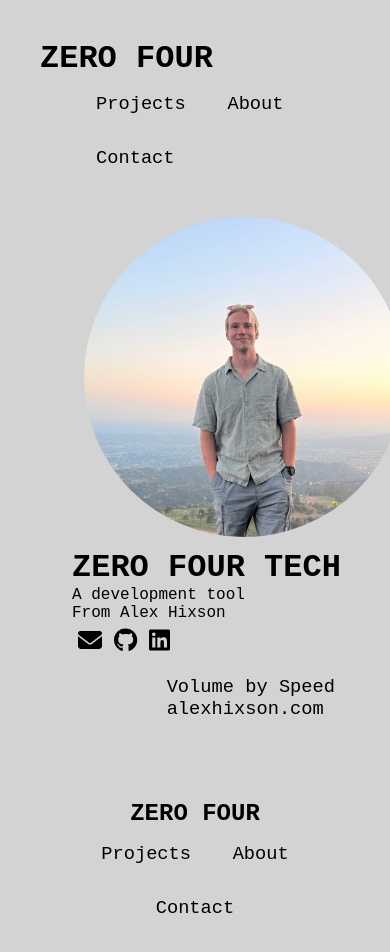
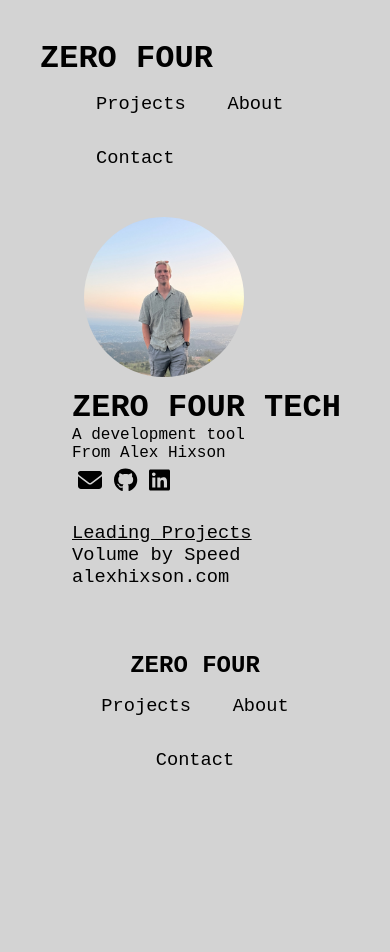
Before and after one commit to hixsonaj/zero_four_website, a React (Create React App) app: page / in a window 390 px wide. Shown: the top 952 px of the page. After the commit the page ends 844 px from the top, so only its background shows below. Built offline with nearby package versions, Linux system fonts and the light colour scheme.

Commit message:
Redisign of homepage for compatibility with mobile, expanded on projects some

```diff
--- a/src/Home.css
+++ b/src/Home.css
@@ -10,8 +10,18 @@
 
 .Home_Container .Projects{
   float: right;
-  margin: 16px;
+  margin-top: 52px;
 }
+
+@media (max-width: 768px) {
+  .Home_Container .Projects {
+      float: left;
+      margin: 0;
+      width: 100%;
+      margin-top: 22px;
+  }
+}
+
 .Home_Container h3{
   color: black;
   text-decoration: none;
@@ -43,6 +53,17 @@
     margin-left: 12px;
     margin-bottom: 12px;
     margin-right: 24px;
+}
+
+@media (max-width: 768px) {
+  .Alex_Hixson2 {
+      float: left;
+      border-radius: 50%;
+      height: 160px;
+      margin-left: 12px;
+      margin-bottom: 12px;
+      margin-right: 100%;
+  }
 }
 
 .Icon_Email {
--- a/src/Home.js
+++ b/src/Home.js
@@ -18,9 +18,9 @@ export default function Home() {
       <a href="https://github.com/hixsonaj"><FontAwesomeIcon icon={faGithub} className="Icon_GitHub" /></a>
       <a href="https://linkedin.com/in/hixsonaj"><FontAwesomeIcon icon={faLinkedin} className="Icon_Linkedin" /></a>
       <div className="Projects">
+        <h3 style={{textDecoration: 'underline'}}>Leading Projects</h3>
         <Link to={"/projects/volume_by_speed"} style={{ textDecoration: 'none' }}><h3>{"Volume by Speed"}</h3></Link>
         <h3><a href="http://alexhixson.com">alexhixson.com</a></h3>
-
       </div>
     </div>
   );
--- a/src/Projects.css
+++ b/src/Projects.css
@@ -1,5 +1,4 @@
 .Projects_Tile_Container{
   display: inline-block;
   text-align: center;
-  margin: 52px;
 }
--- a/src/projects/projects.json
+++ b/src/projects/projects.json
@@ -32,7 +32,7 @@
       "Github":"https://github.com/hixsonaj/zero_four_website",
       "HasAdditionalLink":false,
       "Brief":"zerofour.tech acts as a personal portfolio for my projects and career in the tech industry. The website and projects pertaining to the zerofour.tech domain are ongoing projects.",
-      "Description":"zerofour.tech acts as a personal portfolio for my projects and career in the tech industry. The website and projects pertaining to the zerofour.tech domain are ongoing projects."
+      "Description":"zerofour.tech acts as a personal portfolio for my projects and career in the tech industry. The website and projects pertaining to the zerofour.tech domain are ongoing projects.\nThe website is written using React and responds well to mobile and desktop environments."
     },
     {
       "projectId":"alexhixson.com",
@@ -44,8 +44,8 @@
       "HasAdditionalLink":true,
       "AdditionalLink":"https://alexhixson.com",
       "AdditionalLinkMessage": "alexhixson.com",
-      "Brief":"A personal website for my enjoyment.",
-      "Description":"A personal website for my enjoyment."
+      "Brief":"A personal website to explore webdev and related technologies",
+      "Description":"A personal website to explore webdev and related technologies.\n One of my recent projects with the site is a message board that anyone (anyone with an access key) can write to. By sending an email to the message board email address with either an approved email or access key, a server side script with parse and store your message. Your message will then be displayed on on the front page alongside other messages.\n This project involved configuring email piping and scripting to parse the email. I also have employed several security measures to prevent injection to the database. I really enjoyed setting this up and am happy with how it turned out. Go to alexhixson.com to see product and ask about getting an access code!\n[While I do own the domain alexhixson.com, the site is hosted on a subdomain of zerofour.tech for hosting reasons. Visiting alexhixson.com will redirect you to alexhixson.zerofour.tech]"
     },
     {
       "projectId":"morsecoding",
@@ -56,7 +56,7 @@
       "Github":"https://github.com/hixsonaj/MorseCoding",
       "HasAdditionalLink":false,
       "Brief":"A coding language that could be written using only a single key.",
-      "Description":"A coding language that could be written using only a single key."
+      "Description":"MorseCoding - for people with only one key\nAdvantages\nOnly Requires one button - Thus it can be extremely useful on smaller or limited hardware.\nThe language is very lightweight and can be easily installed anywhere\nSimple, in that it can be visualized with the following tree \n0’s and 1’s\nThe language is written in only 0’s and 1’s\nThis can be done with a traditional keyboard by pressing 0 and 1\nOr, with only one key, a program will scan the key every second to determine whether a 0 or 1 should be written. Thus, it can be written with only 1 key. Sample Programs\nThe words, letters, and spaces are not interpreted, they just help with readability. The program could be written like this. But it is far less clear what it does in this form both these programs generate the same output."
     }
   ]
 }
```
